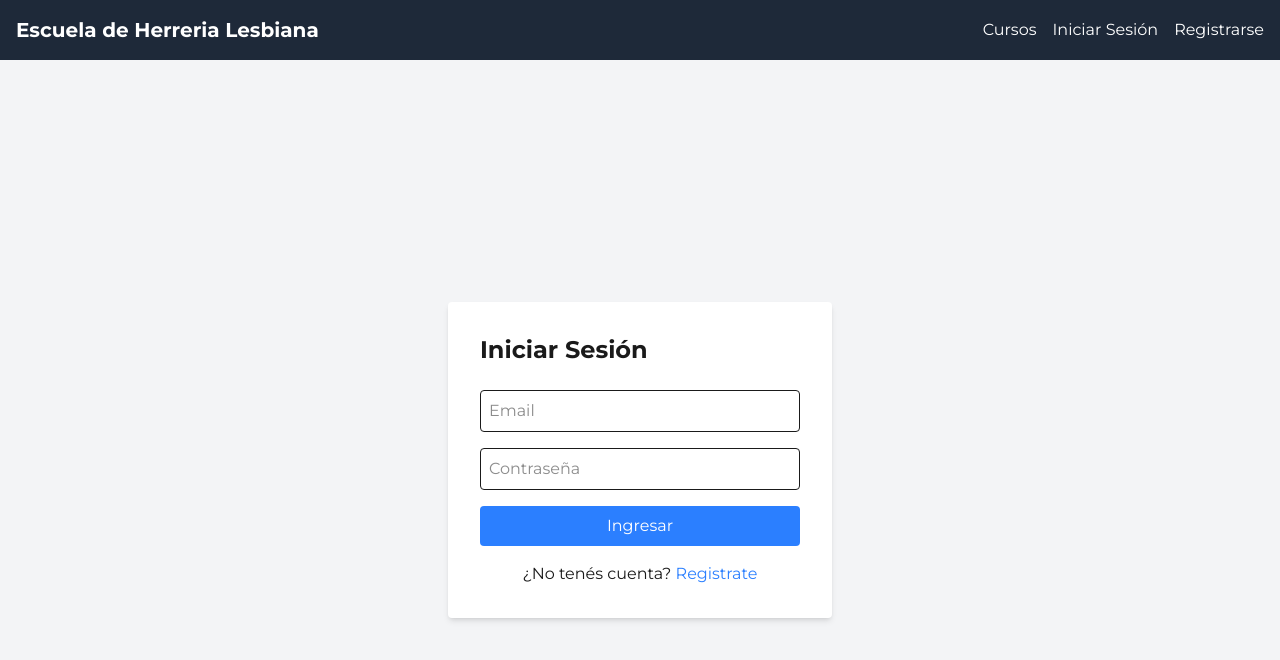
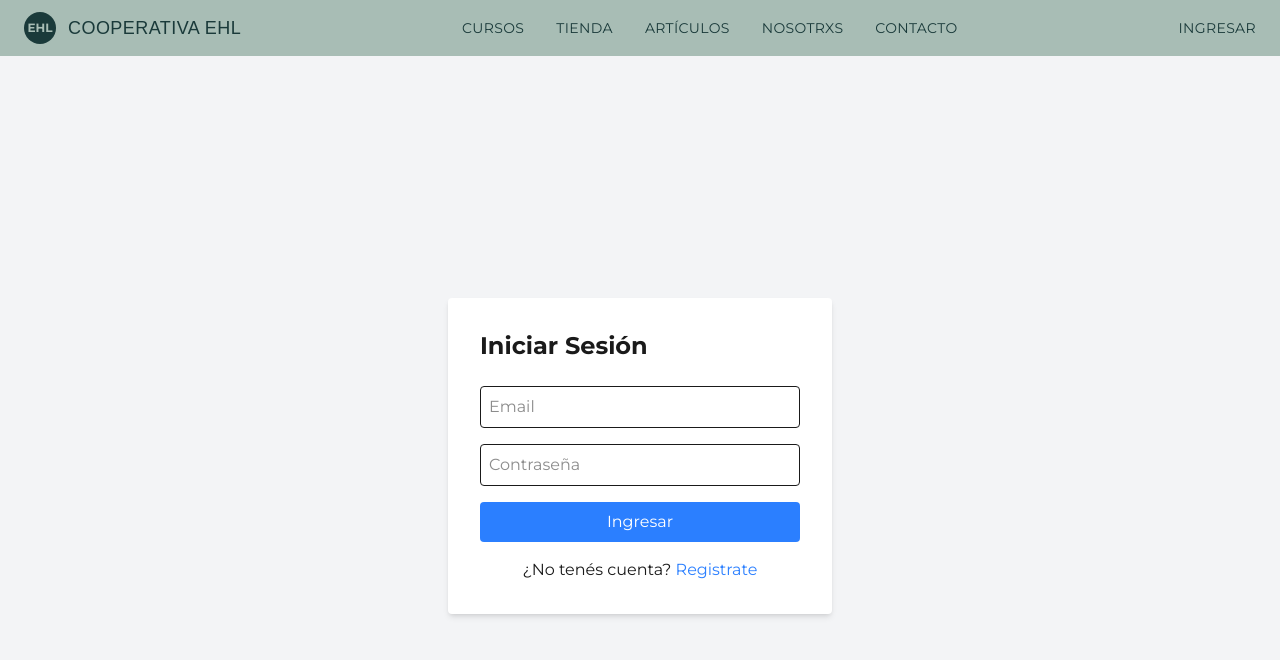
Before and after one commit to ivanszarykalo/ehl-frontend, a Next.js app: page /login in a window 1280 px wide. Shown: the top 660 px of the page. Built offline with nearby package versions, Linux system fonts and the light colour scheme; a web font is replaced by a local one.

Commit message:
Actualizo Navbar con el diseño del mockup

```diff
--- a/app/components/Navbar.tsx
+++ b/app/components/Navbar.tsx
@@ -1,65 +1,84 @@
 'use client';
 
-// Componente Link de Next.js para navegación sin recargar la página
 import Link from 'next/link';
-// Hook personalizado para acceder al contexto de autenticación
 import { useAuth } from '@/context/AuthContext';
-// Hook de Next.js para redirigir programáticamente
-import { useRouter } from 'next/navigation';  // ← tenías un } de más (useRouter } }), corregido
+import { useRouter } from 'next/navigation';
 
-// Componente de barra de navegación que aparece en todas las páginas
 export default function Navbar() {
-    // Obtenemos el usuario logueado y la función logout del contexto
     const { user, logout } = useAuth();
     const router = useRouter();
 
-    // Función que se ejecuta al hacer click en "Cerrar Sesión"
     const handleLogout = async () => {
-        await logout();              // Llamamos al logout del contexto (elimina token)
-        router.push('/cursos');     // Redirigimos al catálogo de cursos
+        await logout();
+        router.push('/cursos');
     };
 
     return (
-        // Barra de navegación: fondo gris oscuro, texto blanco, padding
-        <nav className="bg-gray-800 text-white p-4">
-            <div className="container mx-auto flex justify-between items-center">
-                {/* Logo / Título de la escuela - al hacer click va al catálogo */}
-                <Link href="/cursos" className="text-xl font-bold">
-                    Escuela de Herreria Lesbiana
+        <header className="bg-ehl-light">
+            <nav className="container mx-auto flex items-center justify-between px-6 py-3">
+                {/* Logo + nombre */}
+                <Link href="/" className="flex items-center gap-3">
+                    <div className="w-8 h-8 rounded-full bg-ehl-dark flex items-center justify-center">
+                        <span className="text-ehl-light text-xs font-bold">EHL</span>
+                    </div>
+                    <span className="font-lemmon text-lg tracking-wide text-ehl-dark">
+                        COOPERATIVA EHL
+                    </span>
                 </Link>
 
-                {/* Menú de navegación - alineado a la derecha */}
-                <div className="flex gap-4">
-                    {/* Enlace a catálogo de cursos (siempre visible) */}
-                    <Link href="/cursos" className="hover:text-gray-300">
-                        Cursos
-                    </Link>
+                {/* Menú de navegación */}
+                <ul className="hidden md:flex items-center gap-8 font-montserrat text-sm uppercase tracking-wide text-ehl-dark">
+                    <li>
+                        <Link href="/cursos" className="hover:text-ehl-medium transition">
+                            Cursos
+                        </Link>
+                    </li>
+                    <li>
+                        <Link href="/tienda" className="hover:text-ehl-medium transition">
+                            Tienda
+                        </Link>
+                    </li>
+                    <li>
+                        <Link href="/articulos" className="hover:text-ehl-medium transition">
+                            Artículos
+                        </Link>
+                    </li>
+                    <li>
+                        <Link href="/nosotrxs" className="hover:text-ehl-medium transition">
+                            Nosotrxs
+                        </Link>
+                    </li>
+                    <li>
+                        <Link href="/contacto" className="hover:text-ehl-medium transition">
+                            Contacto
+                        </Link>
+                    </li>
+                </ul>
 
-                    {/* Si hay usuario logueado, mostramos opciones de usuario */}
+                {/* Ingresar / Usuario */}
+                <div className="font-montserrat text-sm uppercase tracking-wide">
                     {user ? (
-                        <>
-                            {/* Enlace a "Mis Cursos" (solo para logueados) */}
-                            <Link href="/mis-cursos" className="hover:text-gray-300">
+                        <div className="flex items-center gap-4 text-ehl-dark">
+                            <Link href="/mis-cursos" className="hover:text-ehl-medium transition">
                                 Mis Cursos
                             </Link>
-                            {/* Botón para cerrar sesión, muestra el nombre del usuario */}
-                            <button onClick={handleLogout} className="hover:text-gray-300">
-                                Cerrar Sesión ({user.name})
+                            <button
+                                onClick={handleLogout}
+                                className="hover:text-ehl-medium transition"
+                            >
+                                Salir ({user.name})
                             </button>
-                        </>
+                        </div>
                     ) : (
-                        // Si NO hay usuario logueado, mostramos opciones de autenticación
-                        <>
-                            <Link href="/login" className="hover:text-gray-300">
-                                Iniciar Sesión
-                            </Link>
-                            <Link href="/register" className="hover:text-gray-300">
-                                Registrarse
-                            </Link>
-                        </>
+                        <Link
+                            href="/login"
+                            className="text-ehl-dark hover:text-ehl-medium transition"
+                        >
+                            Ingresar
+                        </Link>
                     )}
                 </div>
-            </div>
-        </nav>
+            </nav>
+        </header>
     );
 }
```
